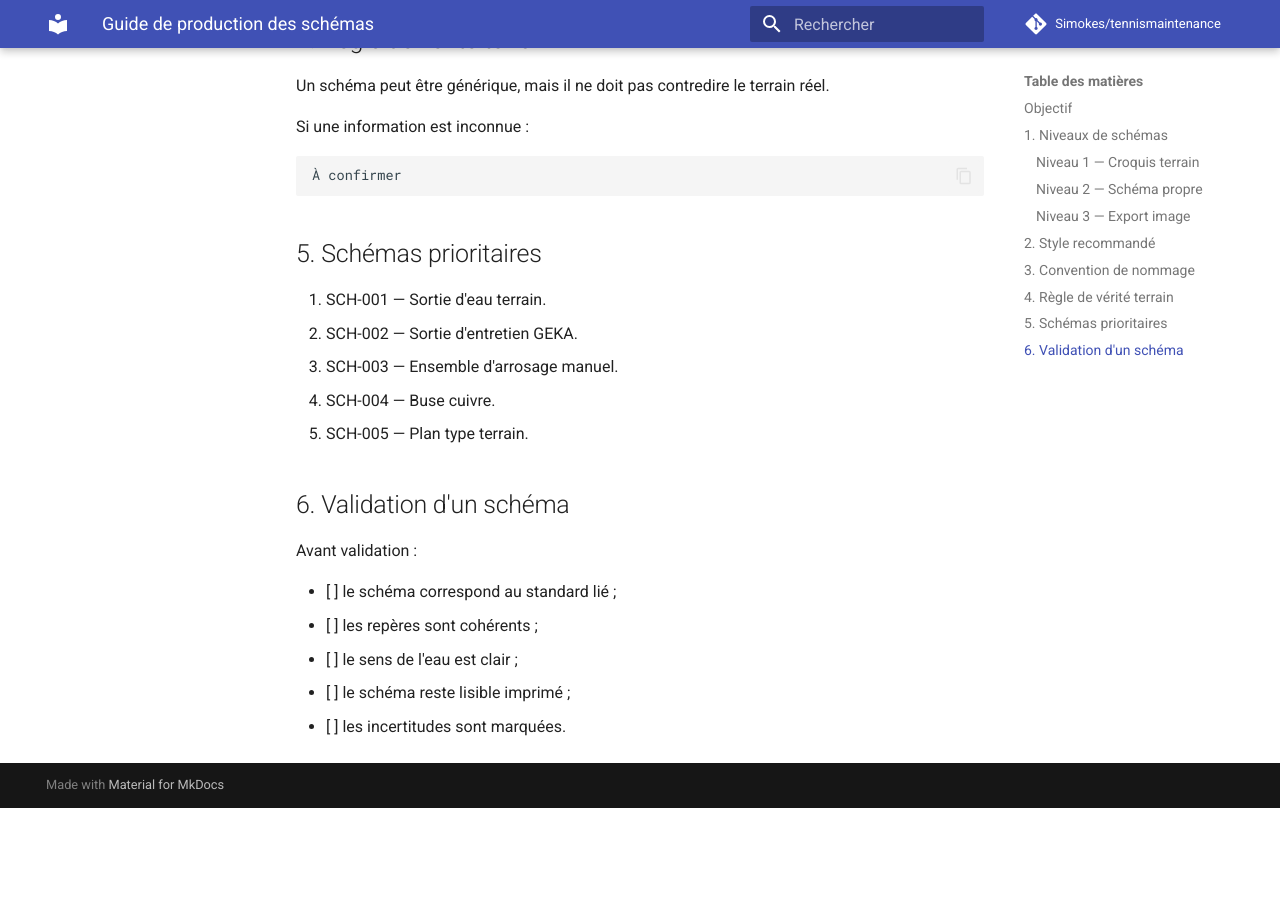
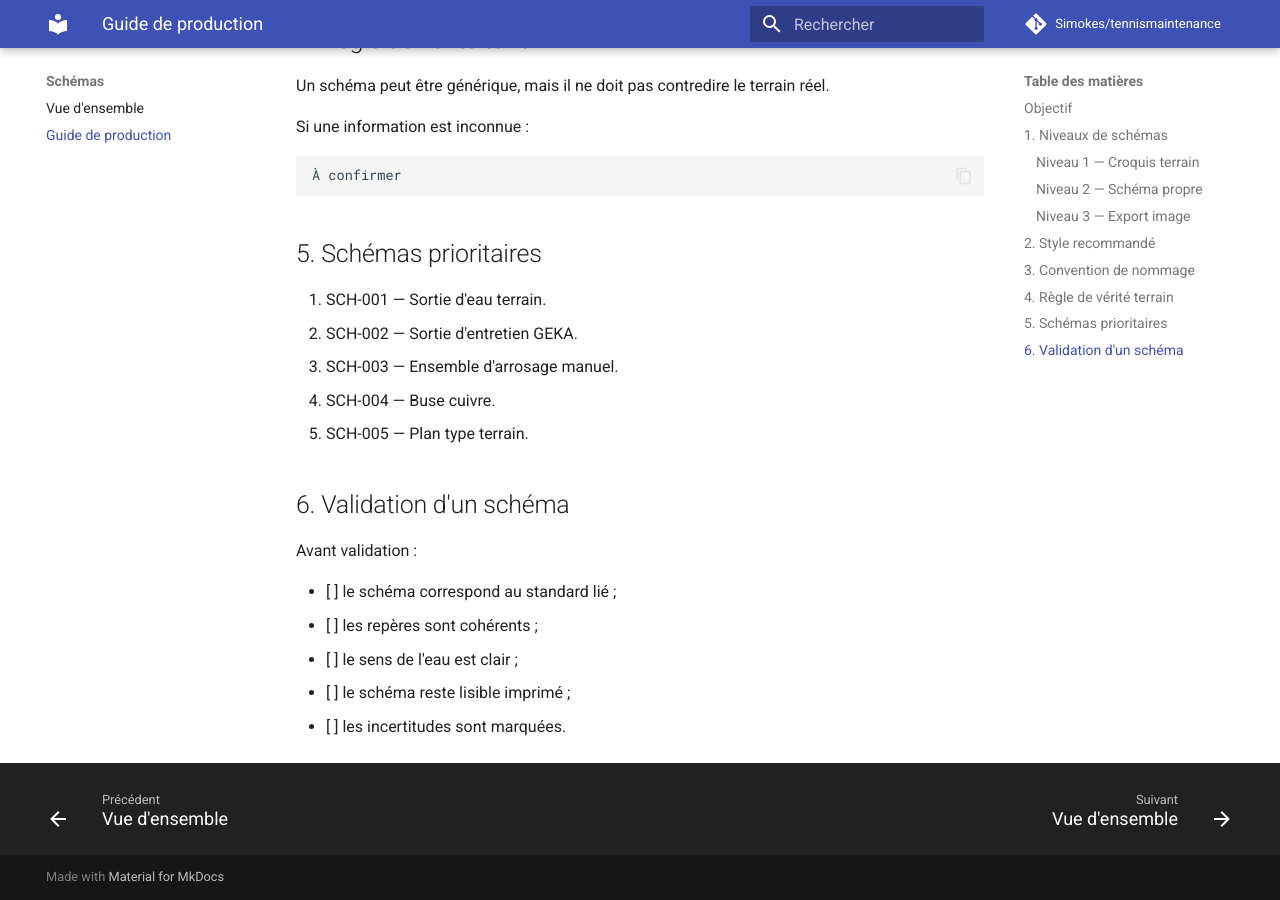
Before and after one commit to Simokes/tennismaintenance, an MkDocs documentation site: the page built from docs/SCHEMAS.md, in a window 1280 px wide and 900 px high, scrolled down 1506 px. Built offline with MkDocs 1.6.1 and Material for MkDocs 9.7.7, drawn with Linux system fonts in a browser that asks for light colours; comment, search, counter and statistics services are not loaded; before the commit the page ends 2314 px from its top, so only the background shows below that.

Commit message:
fix(nav): liens explicites index.md et intégration des pages orphelines (#37)
- docs/index.md : liens de répertoire (standards/, equipment/,
  procedures/, inventory/, terrains/) → cibles explicites .../index.md,
  validables par MkDocs.
- Intégration au nav des 3 pages orphelines (contenu conservé, aucune
  suppression) :
  - terrains/index.md → Sites / La Pastorale / « Vue d'ensemble des terrains »
  - SCHEMAS.md (guide de production) → Schémas / « Guide de production »
  - RELEVE_TERRAIN.md (checklist détaillée) → Relevé terrain / « Checklist détaillée »

Décisions : les fichiers majuscules (RELEVE_TERRAIN.md, SCHEMAS.md) sont
des contenus plus détaillés que leurs homologues restructurés, non
pleinement migrés ; conservés et intégrés plutôt que supprimés
(la déduplication éventuelle relève de l'architecture, lot #34).

Hors périmètre volontaire : liens terrain (#30) et double arborescence
racine/docs (#34).

Closes #32

Co-authored-by: Claude Opus 4.8 <noreply@anthropic.com>

```diff
--- a/mkdocs.yml
+++ b/mkdocs.yml
@@ -40,6 +40,7 @@ nav:
       - Vue d'ensemble: sites/index.md
       - La Pastorale:
           - Présentation: sites/site-1/index.md
+          - Vue d'ensemble des terrains: terrains/index.md
           - Terrain 1: terrains/T01.md
           - Terrain 2: terrains/T02.md
           - Terrain 3: terrains/T03.md
@@ -82,9 +83,12 @@ nav:
       - PRO-001 — Rangement des tuyaux: projects/PRO-001-gestion-tuyaux-arrosage.md
   - Schémas:
       - Vue d'ensemble: schemas/index.md
+      - Guide de production: SCHEMAS.md
   - Décisions:
       - Vue d'ensemble: decisions/index.md
-  - Relevé terrain: releve-terrain.md
+  - Relevé terrain:
+      - Vue d'ensemble: releve-terrain.md
+      - Checklist détaillée: RELEVE_TERRAIN.md
   - Gouvernance:
       - Principes: gouvernance.md
       - Roadmap: ROADMAP.md
```
Also changed, not shown: docs/index.md (+5 -5 lines).
